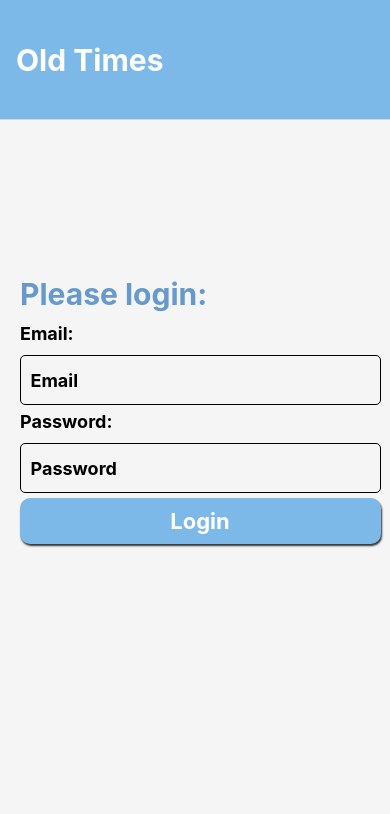
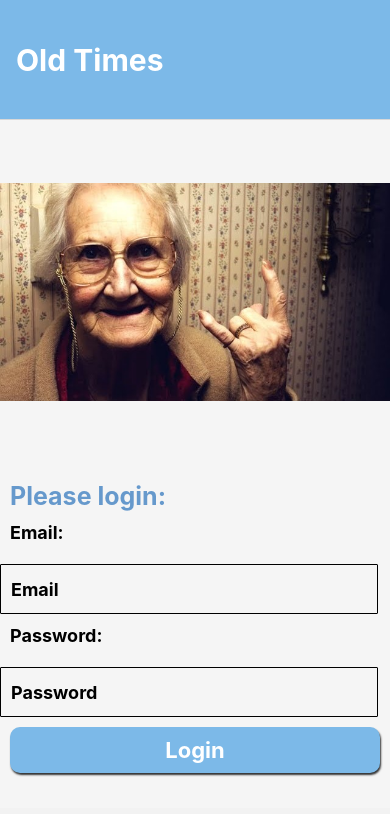
Before and after one commit to PedroSilva60386/SCMU, a React Native app in the folder oldTimes/: screen / in a window 390 px wide. Shown: the top 814 px of the page. Built offline with nearby package versions, Linux system fonts and the light colour scheme; no server answers.

Commit message:
added image

```diff
--- a/oldTimes/App.js
+++ b/oldTimes/App.js
@@ -9,6 +9,7 @@ import Home from "./src/screens/Home";
 import { Ionicons } from "@expo/vector-icons";
 import RegisterStaff from "./src/screens/RegisterStaff";
 import RoomList from "./src/screens/RoomList";
+import Profile from "./src/screens/Profile";
 
 const Stack = createStackNavigator();
 const Tab = createBottomTabNavigator();
@@ -27,7 +28,7 @@ const StackNavigator = () => {
     <Stack.Navigator>
       <Stack.Screen
         component={FirstPage}
-        name="FirstPage"
+        name="First Page"
         options={{
           headerShown: true,
           headerTitle: () => <Header name="Old Times" />,
@@ -37,23 +38,35 @@ const StackNavigator = () => {
           },
         }}
       />
-
       <Stack.Screen
-        component={TabNavigator}
-        name="TabNavigator"
+        component={RoomList}
+        name="RoomList"
         options={{
-          headerShown: false,
+          headerShown: true,
+          headerTitle: () => <Header name="Old Times" />,
+          headerStyle: {
+            backgroundColor: "#7CB9E8",
+            height: 120,
+          },
         }}
       />
       <Stack.Screen
         component={RegisterStaff}
         name="RegisterStaff"
         options={{
+          headerShown: true,
           headerTitle: () => <Header name="Old Times" />,
           headerStyle: {
             backgroundColor: "#7CB9E8",
             height: 120,
           },
+        }}
+      />
+      <Stack.Screen
+        component={TabNavigator}
+        name="TabNavigator"
+        options={{
+          headerShown: false,
         }}
       />
     </Stack.Navigator> // Add the closing tag for the 'Stack.Navigator' component
@@ -78,6 +91,21 @@ const TabNavigator = () => {
           },
         }}
       />
+      <Tab.Screen
+        component={Profile}
+        name="Profile"
+        options={{
+          headerTitle: () => <Header name="Old Times" />,
+          headerStyle: {
+            backgroundColor: "#7CB9E8",
+            height: 120,
+          },
+          tabBarActiveTintColor: "#000000",
+          tabBarIcon: () => {
+            return <Ionicons name="person" size={30} color="#7CB9E8" />;
+          },
+        }}
+      />
     </Tab.Navigator>
   ); // Add the closing tag for the 'Tab.Navigator' component
 };
--- a/oldTimes/src/screens/FirstPage.js
+++ b/oldTimes/src/screens/FirstPage.js
@@ -9,6 +9,7 @@ import {
 import { signIn } from "../services/auth";
 import { styles } from "../styles/styles";
 import { useNavigation } from "@react-navigation/native";
+import { Image } from "react-native";
 
 const FirstPage = () => {
   const [email, setEmail] = useState("");
@@ -17,7 +18,6 @@ const FirstPage = () => {
   const navigation = useNavigation();
 
   const handleLogin = async () => {
-    // Add your login logic here
     setLoading(true);
     try {
       const user = await signIn(email, password);
@@ -39,7 +39,18 @@ const FirstPage = () => {
   };
 
   return (
-    <View style={styles.container}>
+    <View
+      style={{
+        backgroundColor: "#F5F5F5",
+        flex: 1,
+        position: "absolute",
+        top: 0,
+        bottom: "5%",
+        left: 0,
+        right: 0,
+      }}
+    >
+      <Image source={require("../../assets/old.jpg")} style={styles.image} />
       <View style={styles.header}></View>
       <View
         style={{
@@ -47,8 +58,8 @@ const FirstPage = () => {
           justifyContent: "left",
           alignItems: "left",
           position: "absolute",
-          bottom: 300,
-          left: 10,
+          bottom: "5%",
+          left: 0,
           right: 0,
           backgroundColor: "#F5F5F5",
         }}
@@ -72,7 +83,6 @@ const FirstPage = () => {
         {loading ? (
           <ActivityIndicator color="#0000ff" size="large" />
         ) : (
-          <View>
           <Pressable style={styles.pressable} onPress={handleLogin}>
             <Text
               style={{
@@ -85,7 +95,6 @@ const FirstPage = () => {
               Login
             </Text>
           </Pressable>
-          </View>
         )}
       </View>
     </View>
--- a/oldTimes/src/screens/Home.js
+++ b/oldTimes/src/screens/Home.js
@@ -36,16 +36,9 @@ const Home = () => {
       if (userData.role === "staff") {
         return (
           <View style={styles.container}>
-            <Text style={{ marginBottom: 30 }}></Text>
             <TouchableOpacity
               style={styles.button}
               onPress={() => navigation.navigate("RegisterStaff")}
-            >
-              <Text style={styles.buttonText}>Register Staff</Text>
-            </TouchableOpacity>
-            <TouchableOpacity
-              style={styles.button}
-              onPress={() => navigation.navigate("RoomList")}
             >
               <Text style={styles.buttonText}>List of Rooms</Text>
             </TouchableOpacity>
--- /dev/null
+++ b/oldTimes/src/screens/Profile.js
@@ -0,0 +1,12 @@
+import { View, Text } from "react-native";
+import React from "react";
+
+const Profile = () => {
+  return (
+    <View>
+      <Text>Profile</Text>
+    </View>
+  );
+};
+
+export default Profile;
--- a/oldTimes/src/screens/RegisterStaff.js
+++ b/oldTimes/src/screens/RegisterStaff.js
@@ -37,7 +37,7 @@ const RegisterStaff = () => {
     }
   };
   const handleAddUser = (role) => {
-    app.firestore().collection("users").doc(email).set({
+    app.firestore().collection("staff").doc(email).set({
       name,
       email,
       role,
--- a/oldTimes/src/styles/styles.js
+++ b/oldTimes/src/styles/styles.js
@@ -12,13 +12,13 @@ export const styles = StyleSheet.create({
   input: {
     fontSize: 18,
     fontWeight: "bold",
-    marginTop: 10,
-    marginBottom: 5,
+    marginTop: 20,
+    marginBottom: 10,
+    left: "1%",
     height: 50,
-    alignSelf: "center",
-    width: "95%",
+    width: "97%",
     borderWidth: 1,
-    borderRadius: 5,
+    borderRadius: 1,
     padding: 10,
   },
 
@@ -67,7 +67,7 @@ export const styles = StyleSheet.create({
   },
 
   title: {
-    fontSize: 30,
+    fontSize: 25,
     fontWeight: "bold",
     marginTop: 1,
     marginBottom: 10,
@@ -75,4 +75,11 @@ export const styles = StyleSheet.create({
     marginLeft: 10,
     color: "#6699CC",
   },
+
+  image: {
+    width: "100%",
+    height: "100%",
+    bottom: "25%",
+    resizeMode: "contain",
+  },
 });
```
Also changed, not shown: oldTimes/src/screens/StaffRooms.js (added, +12 -0 lines), oldTimes/assets/old.jpg (added). Lines whose indentation alone changed are shown as unchanged.
